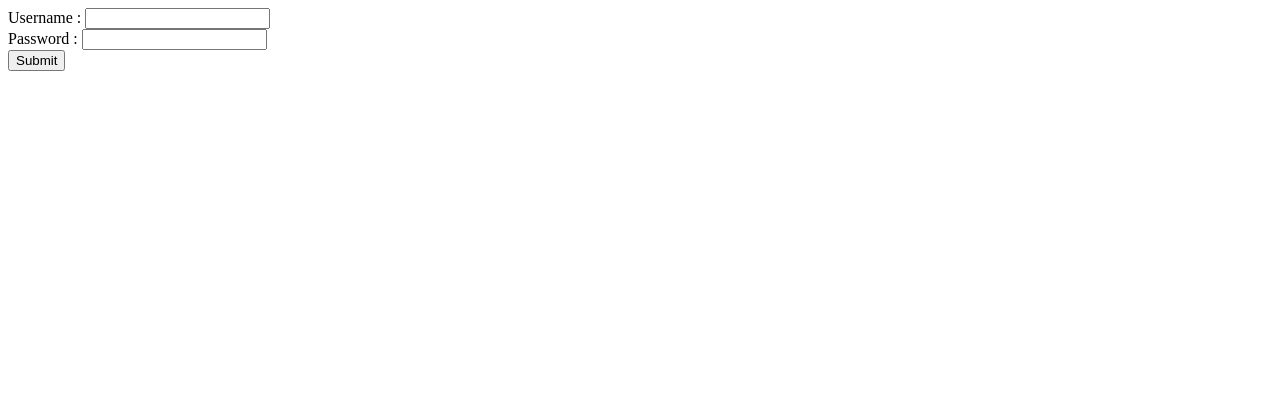
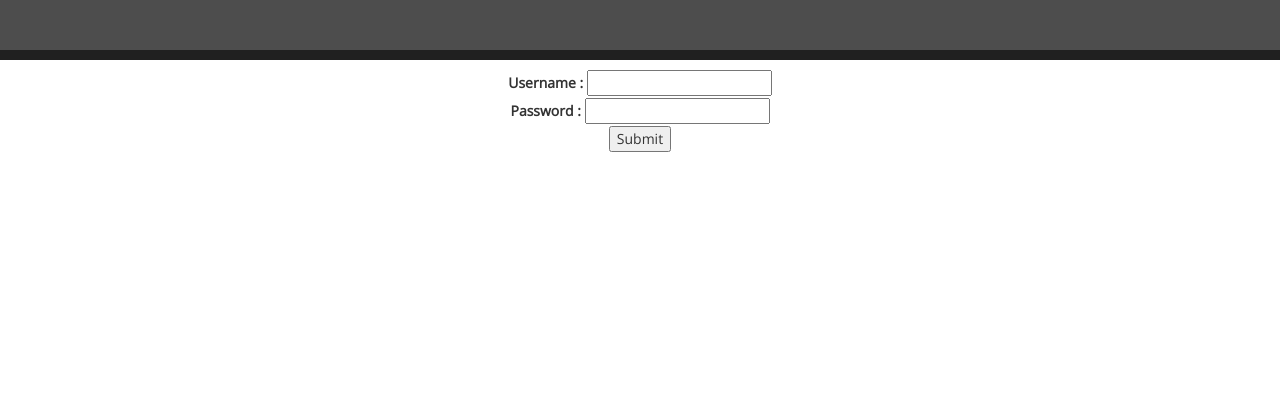
Before and after one commit to island212/JuliePro, a PHP site: page / in a window 1280 px wide. Shown: the top 420 px of the page. Before the commit the page ends 71 px from the top, so only its background shows below. Run offline with PHP 8.4, Linux system fonts and the light colour scheme.

Commit message:
Recreate index.php

```diff
--- a/index.php
+++ b/index.php
@@ -1,7 +1,49 @@
-<form action="login.php?action=login" method="POST">
+<!DOCTYPE html>
+<html xmlns="http://www.w3.org/1999/xhtml">
+<head>
+    <meta charset="utf-8" />
+    <meta name="viewport" content="width=device-width, initial-scale=1.0" />
+    <title>Free Bootstrap Admin Template : Binary Admin</title>
+    <!-- BOOTSTRAP STYLES-->
+    <link href="assets/css/bootstrap.css" rel="stylesheet" />
+    <!-- FONTAWESOME STYLES-->
+    <link href="assets/css/font-awesome.css" rel="stylesheet" />
+    <!-- MORRIS CHART STYLES-->
+    <link href="assets/js/morris/morris-0.4.3.min.css" rel="stylesheet" />
+    <!-- CUSTOM STYLES-->
+    <link href="assets/css/custom.css" rel="stylesheet" />
+    <link href="assets/css/base.css" rel="stylesheet" />
+    <!-- GOOGLE FONTS-->
+    <link href='http://fonts.googleapis.com/css?family=Open+Sans' rel='stylesheet' type='text/css' />
+</head>
+<body>
+<div id="wrapper">
+    <nav class="navbar navbar-default navbar-cls-top " role="navigation" style="margin-bottom: 0"></nav>
+    <div id="page-inner">
+        <div class="row">
+            <form class="col-lg-12" style="text-align: center" action="login.php?action=login" method="POST">
                 <label>Username : </label>
                 <input type="text" name="username" /><br />
                 <label>Password : </label>
                 <input type="text" name="password" /><br />
                 <input type="submit" name="submit" />
             </form>
+
+        </div>
+        <!-- /. ROW  -->
+    </div>
+    <!-- /. PAGE INNER  -->
+</div>
+<!-- /. WRAPPER  -->
+<!-- SCRIPTS -AT THE BOTOM TO REDUCE THE LOAD TIME-->
+<!-- JQUERY SCRIPTS -->
+<script src="assets/js/jquery-1.10.2.js"></script>
+<!-- BOOTSTRAP SCRIPTS -->
+<script src="assets/js/bootstrap.min.js"></script>
+<!-- METISMENU SCRIPTS -->
+<script src="assets/js/jquery.metisMenu.js"></script>
+<!-- CUSTOM SCRIPTS -->
+<script src="assets/js/custom.js"></script>
+
+</body>
+</html>
```
Lines whose indentation alone changed are shown as unchanged.
